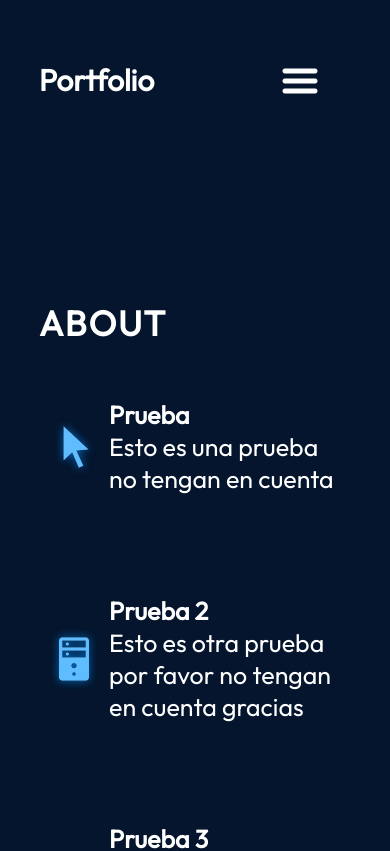
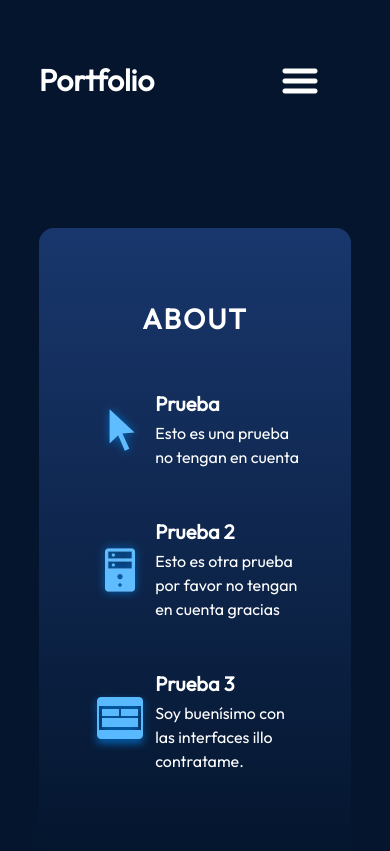
Before and after one commit to Deinigu/portfolio, a React (Vite) app: page /about in a window 390 px wide. Shown: the top 851 px of the page. Built offline with nearby package versions, Linux system fonts and the light colour scheme.

Commit message:
🛠️Improved about module

```diff
--- a/src/pages/About/About.jsx
+++ b/src/pages/About/About.jsx
@@ -29,7 +29,11 @@ export const About = () => {
             </div>
           </li>
           <li className={styles.aboutItem}>
-            <img src={getImageUrl("about/uiIcon.png")} alt="UI icon" />
+            <img
+              className={styles.aboutItemIcon}
+              src={getImageUrl("about/uiIcon.png")}
+              alt="UI icon"
+            />
             <div className={styles.aboutItemText}>
               <h3>Prueba 3</h3>
               <p>Soy buenísimo con las interfaces illo contratame.</p>
--- a/src/pages/About/About.module.css
+++ b/src/pages/About/About.module.css
@@ -2,7 +2,8 @@
 
 .container {
   position: relative;
-  background-color: rgba(12, 12, 12, 0.6);
+  background: linear-gradient(180deg, var(--color-secondary) 0%, var(--color-bg) 100%);
+  box-shadow: 15px 15px 30px rgba(0, 0, 0, 0.2);
   border-radius: 15px;
   padding: 73px;
   margin-top: 129px;
@@ -13,31 +14,38 @@
 
 .title {
   color: var(--color-text);
-  font-size: 35px;
-  font-weight: 700;
-  letter-spacing: 1.75px;
+  font-size: 36px;
+  font-weight: 800;
+  letter-spacing: 2px;
   text-transform: uppercase;
+  margin-bottom: 30px;
 }
 
 .content {
   display: flex;
   flex-direction: row;
-  align-items: center;
+  align-items: flex-start;
+  gap: 40px;
 }
 
 .aboutImage {
-  width: 75%;
-  max-width: 350px;
-  margin-right: 10%;
-  margin-left: 10%;
   flex-direction: column;
+  align-self: center;
+  width: 40%;
+  max-width: 500px;
+  border-radius: 15px;
+  overflow: hidden;
+  box-shadow: 0 8px 20px rgba(0, 0, 0, 0.2);
 }
+
+
 
 .aboutItems {
   color: var(--color-text);
+  flex: 2;
   display: flex;
   flex-direction: column;
-  gap: 50px;
+  gap: 30px;
 }
 
 .aboutItem {
@@ -49,8 +57,8 @@
   padding: 25px;
   background-image: linear-gradient(
     90deg,
-    var(--color-primary) 0%,
-    var(--color-dark) 100%
+    var(--color-secondary) 0%,
+    var(--color-primary) 50%
   );
   background-size: 0 100%;
   background-repeat: no-repeat;
@@ -59,22 +67,31 @@
 
 .aboutItem:hover {
   background-size: 100% 100%;
+  transform: translateY(-10px);
 }
 
 .aboutItem h3 {
-  font-size: 25px;
-  font-weight: 600;
+  font-size: 24px;
+  font-weight: 700;
+  margin-bottom: 5px;
+  color: var(--color-text);
 }
 
 .aboutItem p {
-  font-size: 25px;
+  font-size: 18px;
+  line-height: 1.5;
+  color: var(--color-text-light);
+  margin: 0;
 }
+
+
 
 @media screen and (max-width: 830px) {
   .container {
     background-color: transparent;
     padding-left: 0;
     padding-right: 0;
+    box-shadow: none;
   }
 
   .content {
@@ -86,11 +103,29 @@
   }
 
   .aboutItems {
-    margin-top: 29px;
+    margin-top: 20px;
+    gap: 20px;
   }
 
+
   .aboutItem {
-    padding-left: 0;
-    padding-right: 0;
+    padding: 15px;
+    margin-left: 10%;
+    margin-right: 10%;
+    border-radius: 10px;
+  }
+
+  .title {
+    font-size: 28px;
+    text-align: center;
+    margin-bottom: 20px;
+  }
+
+  .aboutItem h3 {
+    font-size: 20px;
+  }
+
+  .aboutItem p {
+    font-size: 16px;
   }
 }
```
